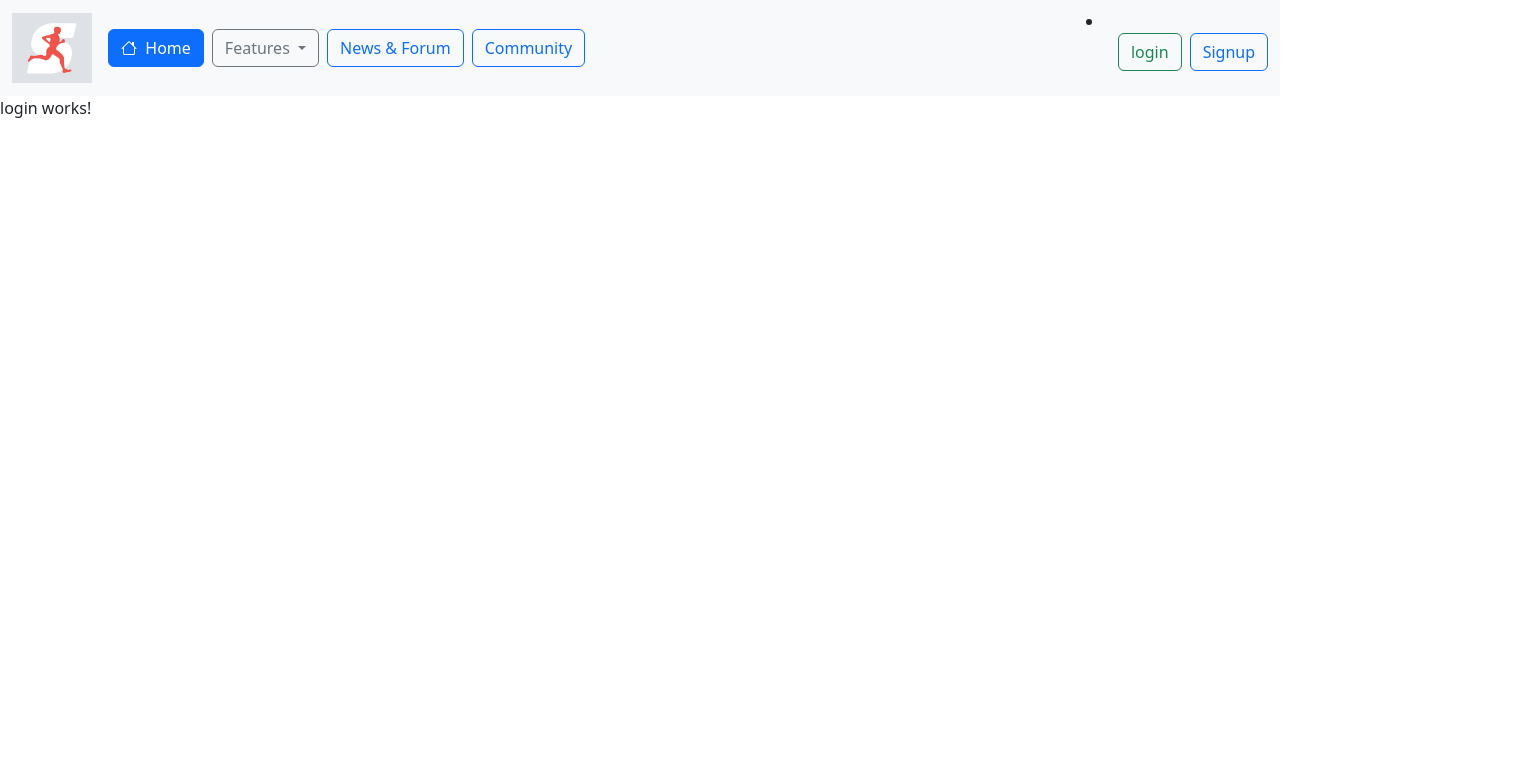
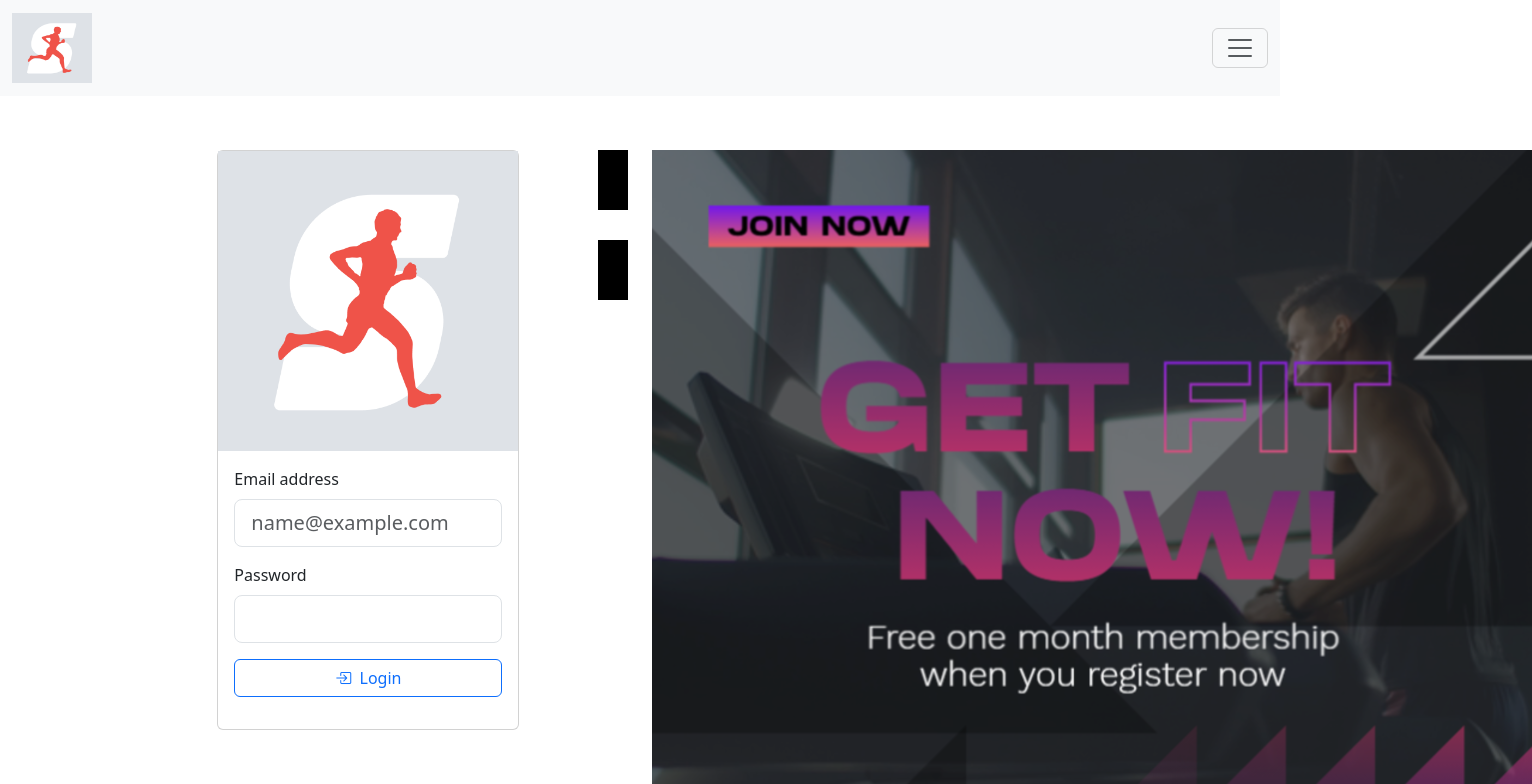
Before and after one commit to Manik-khosla/BITS-FSAD-Fitness-Tracker-UI, an Angular app: page /login in a window 1280 px wide. Shown: the top 784 px of the page, 1532 px wide, since content can reach past the window. Built offline with nearby package versions, Linux system fonts and the light colour scheme.

Commit message:
Create Login form

```diff
--- a/src/app/app.component.html
+++ b/src/app/app.component.html
@@ -1,23 +1,26 @@
-<nav class="navbar navbar-expand-lg navbar-light bg-light sticky-top">
+<nav class="navbar bg-body-tertiary fixed-top">
   <div class="container-fluid">
     <a class="navbar-brand" href="/">
       <img src="../assets/App Logo.png" height="70px" width="80px" />
     </a>
-    <button class="navbar-toggler" type="button" data-bs-toggle="collapse" data-bs-target="#navbarSupportedContent"
-      aria-controls="navbarSupportedContent" aria-expanded="false" aria-label="Toggle navigation">
+    <button class="navbar-toggler" type="button" data-bs-toggle="offcanvas" data-bs-target="#offcanvasDarkNavbar"
+      aria-controls="offcanvasDarkNavbar" aria-label="Toggle navigation" id="navbar-toggle-btn">
       <span class="navbar-toggler-icon"></span>
     </button>
-    <div class="collapse navbar-collapse" id="navbarSupportedContent">
-      <ul class="navbar-nav me-auto mb-2 mb-lg-0">
+    <div class="offcanvas offcanvas-start text-bg-dark" tabindex="-1" id="offcanvasDarkNavbar"
+      aria-labelledby="offcanvasDarkNavbarLabel">
+      <div class="offcanvas-header"></div>
+      <div class="offcanvas-body" role="navigation">
+        <ul class="nav nav-pills nav-justified d-flex flex-lg-column">
           <li class="nav-item">
-          <a class="btn btn-primary me-2" aria-current="page" href="/">
+            <a class="nav-link active text-light my-3" aria-current="page" href="home">
               <span class="bi bi-house">&nbsp;&nbsp;</span>
               <span>Home</span>
             </a>
           </li>
-        <li class="nav-item dropdown">
-          <a class="btn btn-outline-secondary dropdown-toggle me-2" href="#" id="navbarDropdown" role="button" data-bs-toggle="dropdown"
-            aria-expanded="false">
+          <li class="nav-item dropdown my-3">
+            <a class="nav-link text-light dropdown-toggle btn btn-outline-secondary" href="#" id="navbarDropdown"
+              role="button" data-bs-toggle="dropdown" aria-expanded="false">
               Features
             </a>
             <ul class="dropdown-menu" aria-labelledby="navbarDropdown">
@@ -33,20 +36,26 @@
             </ul>
           </li>
           <li class="nav-item">
-          <button class="btn btn-outline-primary me-2">News & Forum</button>
+            <a class="nav-link text-light my-3 btn btn-outline-secondary" href="#">
+              <span>News & Forum</span>
+            </a>
           </li>
           <li class="nav-item">
-          <button class="btn btn-outline-primary me-2">Community</button>
+            <a class="nav-link text-light my-3 btn btn-outline-secondary" href="#">
+              <span>Community</span>
+            </a>
           </li>
         </ul>
       </div>
       <div>
-      <li class="me-auto">
-        <ul class="d-flex">
-          <li class="btn btn-outline-success form-control me-2">login</li>
-          <li class="btn btn-outline-primary">Signup</li>
+        <li class="dropdown-divider"></li>
+      </div>
+      <div>
+        <ul class="d-grid gap-2 d-md-flex justify-content-md-end">
+          <li class="btn btn-outline-success btn-lg me-2" (click)="Login()">Login</li>
+          <li class="btn btn-outline-info btn-lg me-2" (click)="SignupNewUser()">Signup</li>
         </ul>
-      </li>
+      </div>
     </div>
   </div>
 </nav>
--- a/src/app/app.component.ts
+++ b/src/app/app.component.ts
@@ -1,5 +1,5 @@
 import { Component } from '@angular/core';
-import { RouterOutlet} from '@angular/router';
+import {Router, RouterOutlet} from '@angular/router';
 
 @Component({
   selector: 'app-root',
@@ -10,4 +10,15 @@ import { RouterOutlet} from '@angular/router';
 })
 export class AppComponent {
   title = 'Fitness-Tracker';
+
+  constructor(private router: Router) {}
+
+  Login() {
+    this.router.navigate(['login']);
+    document.getElementById("navbar-toggle-btn")?.click();
+  }
+
+  SignupNewUser() {
+    this.router.navigate(['signup']);
+  }
 }
--- a/src/app/home/home.component.html
+++ b/src/app/home/home.component.html
@@ -1,16 +1,6 @@
-<div class="container-fluid col-lg-12" style="margin: 100px;">
+<div class="container-fluid col-lg-12" style="margin-top: 150px;">
   <div class="row">
-    <div class="col-3">
-      <div class="offcanvas offcanvas-start show text-bg-dark" data-bs-backdrop="static" tabindex="-1" id="offcanvas" aria-labelledby="offcanvasLabel">
-        <div class="offcanvas-header">
-          <h5 class="offcanvas-title" id="offcanvasLabel">Offcanvas</h5>
-          <button type="button" class="btn-close" data-bs-dismiss="offcanvas" aria-label="Close"></button>
-        </div>
-        <div class="offcanvas-body">
-          Content for the offcanvas goes here. You can place just about any Bootstrap component or custom elements here.
-        </div>
-      </div>
-    </div>
+    <div class="col-3"></div>
 
     <div class="col w-100">
       <div id="carouselExampleIndicators" class="carousel slide" data-ride="carousel">
--- a/src/app/login/login.component.html
+++ b/src/app/login/login.component.html
@@ -1 +1,34 @@
-<p>login works!</p>
+<div style="margin-top:150px">
+    <div class="row">
+        <div class="col-lg-2"></div>
+
+        <div class="col-lg-3">
+            <div class="card">
+            <img src="../../assets/App Logo.png" style="height: 300px;">
+            <div class="card-body">
+                <div class="mb-3">
+                    <label for="email" class="form-label">Email address</label>
+                    <input type="email" class="form-control form-control-lg" id="useremail"
+                        placeholder="name@example.com">
+                </div>
+                <div class="mb-3">
+                    <label for="pwd" class="form-label">Password</label>
+                    <input class="form-control form-control-lg" id="password">
+                </div>
+                <div class="d-grid gap-2 mb-3">
+                    <button class="btn btn-outline-primary"><span
+                            class="bi bi-box-arrow-in-right">&nbsp;&nbsp;</span>Login</button>
+                </div>
+            </div>
+        </div>
+    </div>
+
+    <div class="col-lg-1">
+        <div style="border-right: 30px; border-color: black; border-right-style:dashed; height:150px"></div>
+    </div>
+
+    <div class="col-lg-6 img-fluid">
+        <img src="../../assets/Login/LoginPageScreen.png">
+    </div>
+</div>
+</div>
```
Also changed, not shown: src/assets/Login/LoginPageScreen.png (added). Lines whose indentation alone changed are shown as unchanged.
